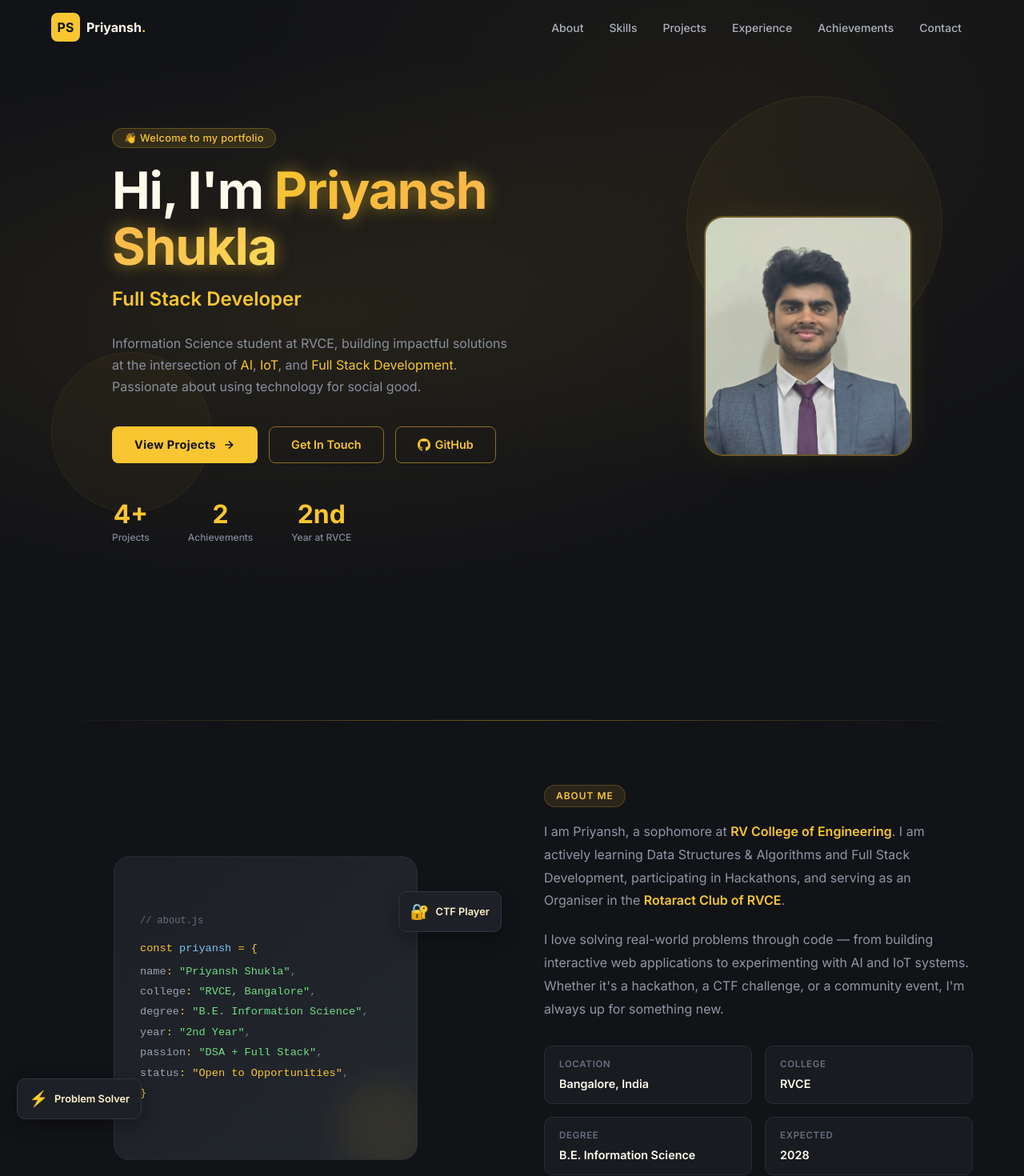
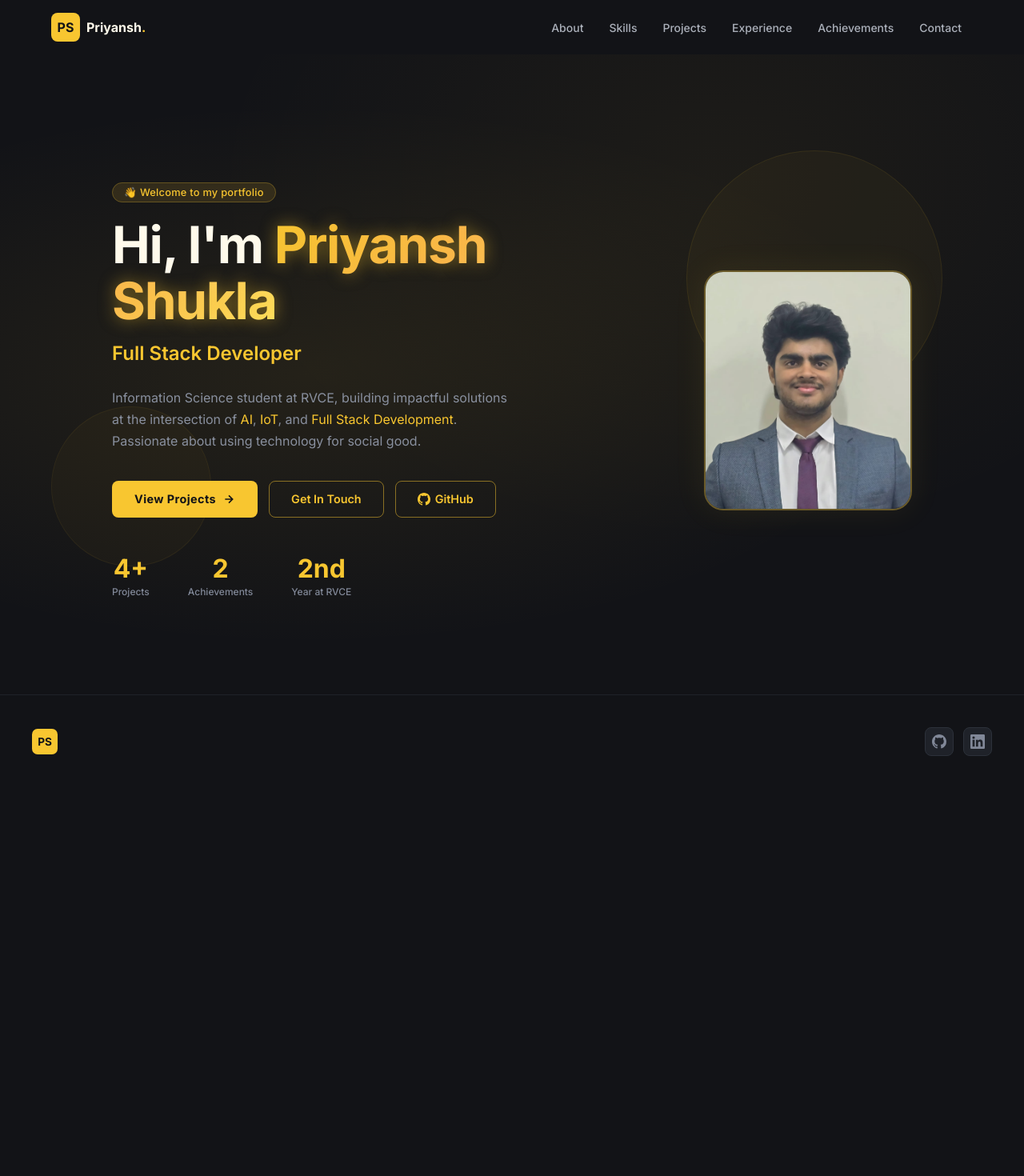
Before and after one commit to Priyansh-Shukla14/portfolio, a React (Vite) app: page / in a window 1280 px wide. Shown: the top 1470 px of the page at 80% size. After the commit the page ends 985 px from the top, so only its background shows below. Built offline with nearby package versions, Linux system fonts and the light colour scheme.

Commit message:
changes in link and some more changes

```diff
--- a/src/App.jsx
+++ b/src/App.jsx
@@ -1,3 +1,5 @@
+import { useState, useEffect } from "react";
+import { motion, AnimatePresence } from "framer-motion";
 import Navbar from "./components/Navbar.jsx";
 import Hero from "./components/Hero.jsx";
 import About from "./components/About.jsx";
@@ -9,17 +11,43 @@ import Contact from "./components/Contact.jsx";
 import Footer from "./components/Footer.jsx";
 
 export default function App() {
+  const [currentPath, setCurrentPath] = useState(window.location.pathname);
+
+  useEffect(() => {
+    const handlePopState = () => {
+      setCurrentPath(window.location.pathname);
+    };
+    window.addEventListener("popstate", handlePopState);
+    return () => window.removeEventListener("popstate", handlePopState);
+  }, []);
+
+  const renderSection = () => {
+    // We check using .endsWith just in case the app is hosted in a subdirectory like /portfolio/
+    if (currentPath.endsWith("/about")) return <About />;
+    if (currentPath.endsWith("/skills")) return <Skills />;
+    if (currentPath.endsWith("/projects")) return <Projects />;
+    if (currentPath.endsWith("/experience")) return <Experience />;
+    if (currentPath.endsWith("/achievements")) return <Achievements />;
+    if (currentPath.endsWith("/contact")) return <Contact />;
+    return <Hero />;
+  };
+
   return (
-    <div style={{ minHeight: "100vh", background: "hsl(220 14% 8%)", color: "hsl(45 100% 96%)" }}>
+    <div style={{ minHeight: "100vh", background: "hsl(220 14% 8%)", color: "hsl(45 100% 96%)", display: "flex", flexDirection: "column" }}>
       <Navbar />
-      <main>
-        <Hero />
-        <About />
-        <Skills />
-        <Projects />
-        <Experience />
-        <Achievements />
-        <Contact />
+      <main style={{ flex: 1, marginTop: "68px", position: "relative" }}>
+        <AnimatePresence mode="wait">
+          <motion.div
+            key={currentPath}
+            initial={{ opacity: 0, y: 20 }}
+            animate={{ opacity: 1, y: 0 }}
+            exit={{ opacity: 0, y: -20 }}
+            transition={{ duration: 0.3 }}
+            style={{ width: "100%", height: "100%" }}
+          >
+            {renderSection()}
+          </motion.div>
+        </AnimatePresence>
       </main>
       <Footer />
     </div>
--- a/src/components/About.jsx
+++ b/src/components/About.jsx
@@ -115,10 +115,18 @@ export default function About() {
           </div>
         </div>
 
-        {/* Right: Text */}
         <div>
           <div className="section-tag">About Me</div>
-
+          <h2
+            style={{
+              fontSize: "clamp(2rem, 4vw, 2.8rem)",
+              fontWeight: "800",
+              marginBottom: "16px",
+              letterSpacing: "-0.02em",
+            }}
+          >
+            Get to <span className="gradient-text">Know</span> Me
+          </h2>
 
           <p style={{ color: "hsl(220 10% 60%)", lineHeight: "1.8", marginBottom: "20px", fontSize: "1rem" }}>
             I am Priyansh, a sophomore at <span style={{ color: "hsl(45 93% 58%)", fontWeight: "600" }}>RV College of Engineering</span>. I am actively learning Data Structures &amp; Algorithms and Full Stack Development, participating in Hackathons, and serving as an Organiser in the <span style={{ color: "hsl(45 93% 58%)", fontWeight: "600" }}>Rotaract Club of RVCE</span>.
--- a/src/components/Footer.jsx
+++ b/src/components/Footer.jsx
@@ -31,9 +31,6 @@ export default function Footer() {
           >
             PS
           </div>
-          <span style={{ fontWeight: "600", color: "hsl(220 10% 55%)", fontSize: "0.875rem" }}>
-            &copy; {year} Priyansh Shukla. All rights reserved.
-          </span>
         </div>
 
         <div style={{ display: "flex", gap: "12px" }}>
--- a/src/components/Navbar.jsx
+++ b/src/components/Navbar.jsx
@@ -1,12 +1,12 @@
 import { useState, useEffect } from "react";
 
 const navLinks = [
-  { label: "About", href: "#about" },
-  { label: "Skills", href: "#skills" },
-  { label: "Projects", href: "#projects" },
-  { label: "Experience", href: "#experience" },
-  { label: "Achievements", href: "#achievements" },
-  { label: "Contact", href: "#contact" },
+  { label: "About", href: "/about" },
+  { label: "Skills", href: "/skills" },
+  { label: "Projects", href: "/projects" },
+  { label: "Experience", href: "/experience" },
+  { label: "Achievements", href: "/achievements" },
+  { label: "Contact", href: "/contact" },
 ];
 
 export default function Navbar() {
@@ -34,9 +34,14 @@ export default function Navbar() {
     >
       <div style={{ maxWidth: "1200px", margin: "0 auto", padding: "0 24px", display: "flex", alignItems: "center", justifyContent: "space-between", height: "68px" }}>
         <a
-          href="#hero"
+          href="/"
           style={{ textDecoration: "none", display: "flex", alignItems: "center", gap: "8px" }}
-          onClick={() => setMenuOpen(false)}
+          onClick={(e) => {
+            e.preventDefault();
+            window.history.pushState({}, "", "/");
+            window.dispatchEvent(new Event("popstate"));
+            setMenuOpen(false);
+          }}
         >
           <span
             style={{
@@ -65,6 +70,13 @@ export default function Navbar() {
             <a
               key={link.href}
               href={link.href}
+              onClick={(e) => {
+                e.preventDefault();
+                // If hosted on GitHub pages under a subdirectory, window.location.pathname handles the base, but pushState needs to preserve it if necessary.
+                // However, since vercel is the deploy target, absolute paths like `/about` are fine.
+                window.history.pushState({}, "", link.href);
+                window.dispatchEvent(new Event("popstate"));
+              }}
               style={{
                 color: "hsl(220 10% 70%)",
                 textDecoration: "none",
@@ -123,7 +135,12 @@ export default function Navbar() {
             <a
               key={link.href}
               href={link.href}
-              onClick={() => setMenuOpen(false)}
+              onClick={(e) => {
+                e.preventDefault();
+                window.history.pushState({}, "", link.href);
+                window.dispatchEvent(new Event("popstate"));
+                setMenuOpen(false);
+              }}
               style={{
                 color: "hsl(220 10% 70%)",
                 textDecoration: "none",
```
